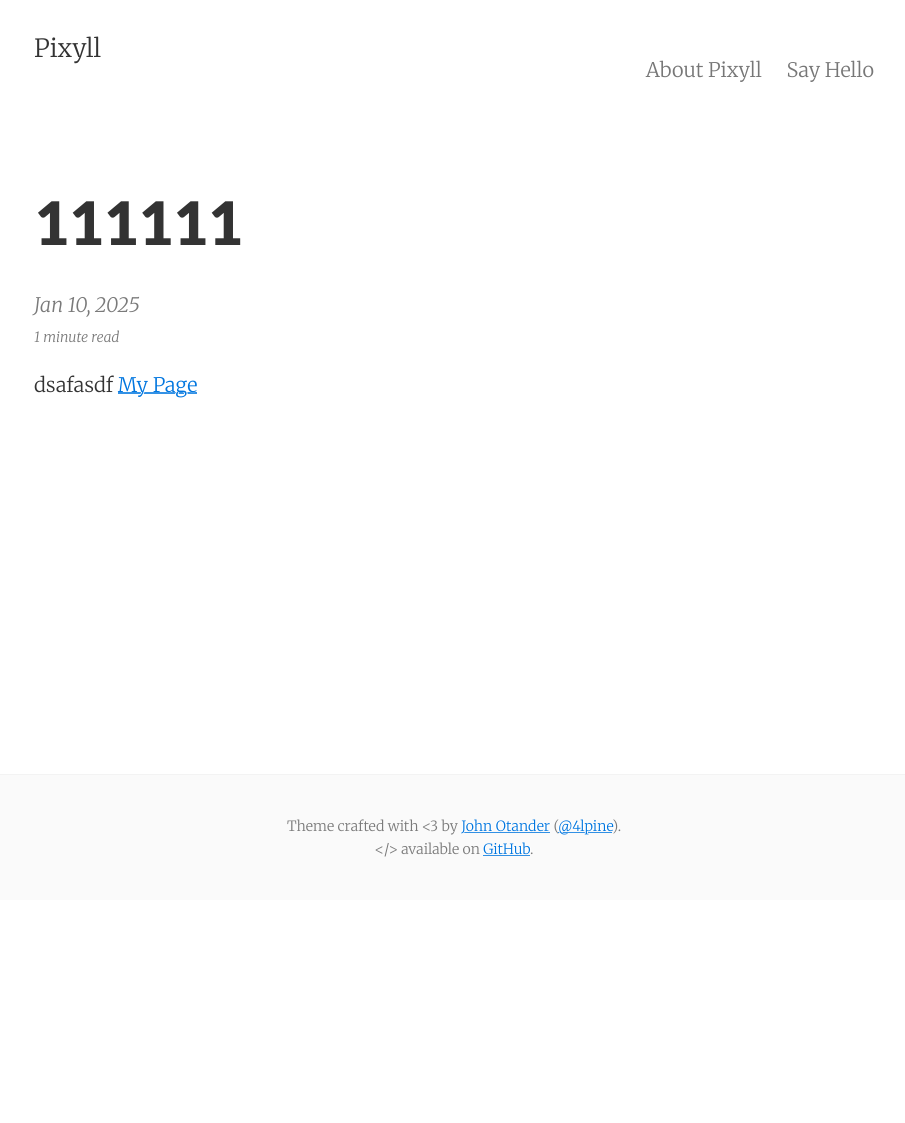
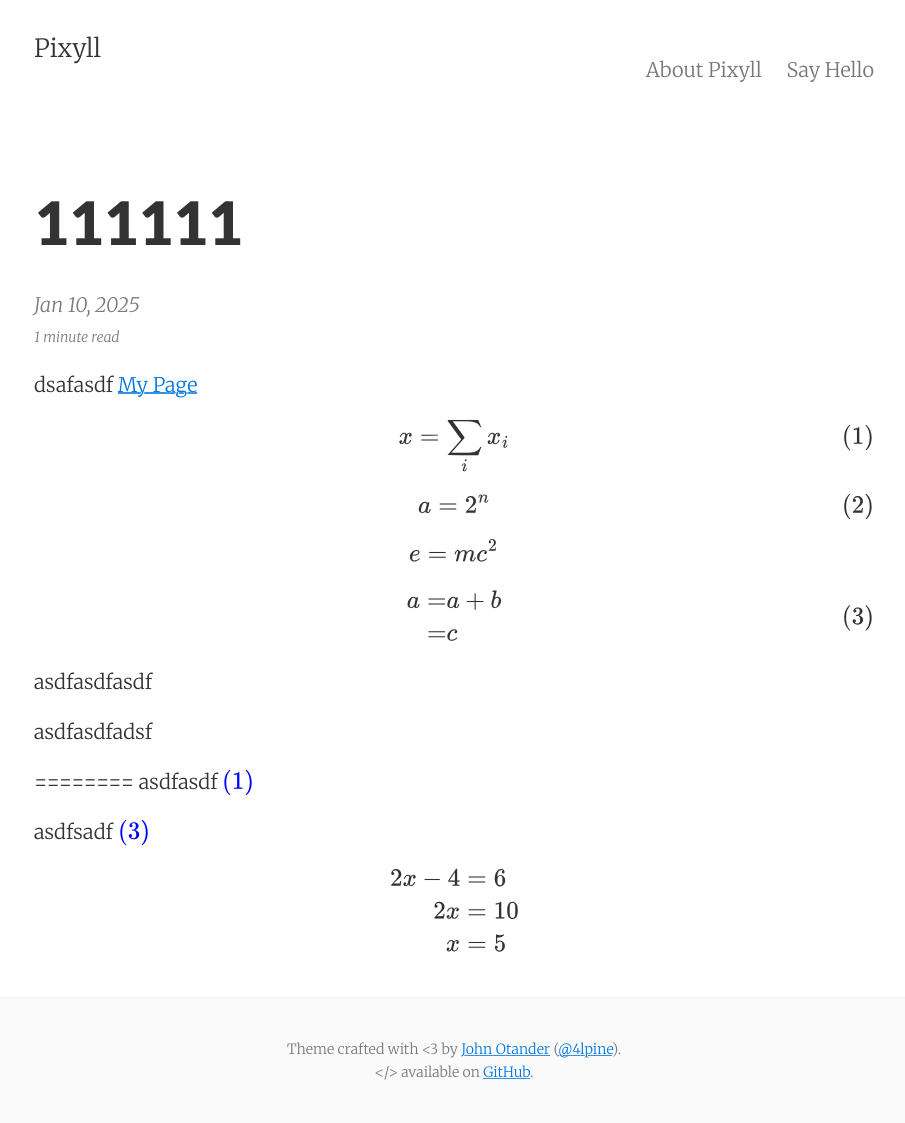
Before and after one commit to ZengfengHuang/Blog, a Jekyll site: the page built from _posts/2024-01-10-link-test.md, in a window 1280 px wide. Shown: the whole page, without its empty margins (186-1091 px from the left). Built offline with Jekyll 4.4.1, drawn with Linux system fonts in a browser that asks for light colours; before the commit the page ends 900 px from its top, so only the background shows below that.

Commit message:
Update 2024-01-10-link-test.md

```diff
--- a/_posts/2024-01-10-link-test.md
+++ b/_posts/2024-01-10-link-test.md
@@ -10,3 +10,40 @@ categories: jekyll update
 
 dsafasdf
 [My Page]({{ site.baseurl }}{% link _posts/2024-12-31-welcome-to-jekyll.md %})
+
+
+\begin{equation}
+ x = \sum_i x_i \label{eqn:1}
+\end{equation}
+
+ \begin{equation}
+  a = 2^n \label{eq:a}
+  \end{equation}
+
+$$
+e =mc^2
+$$
+
+$$
+ \begin{equation}
+\begin{aligned}
+a =& a+b \\
+   =& c
+\end{aligned}\label{eqn:3}
+ \end{equation}
+$$
+
+asdfasdfasdf
+
+
+asdfasdfadsf
+
+========
+asdfasdf \eqref{eqn:1}
+
+
+asdfsadf \eqref{eqn:3}
+
+
+
+$$\begin{aligned} 2x - 4 &= 6 \\ 2x &= 10 \\ x &= 5 \end{aligned}$$
```
